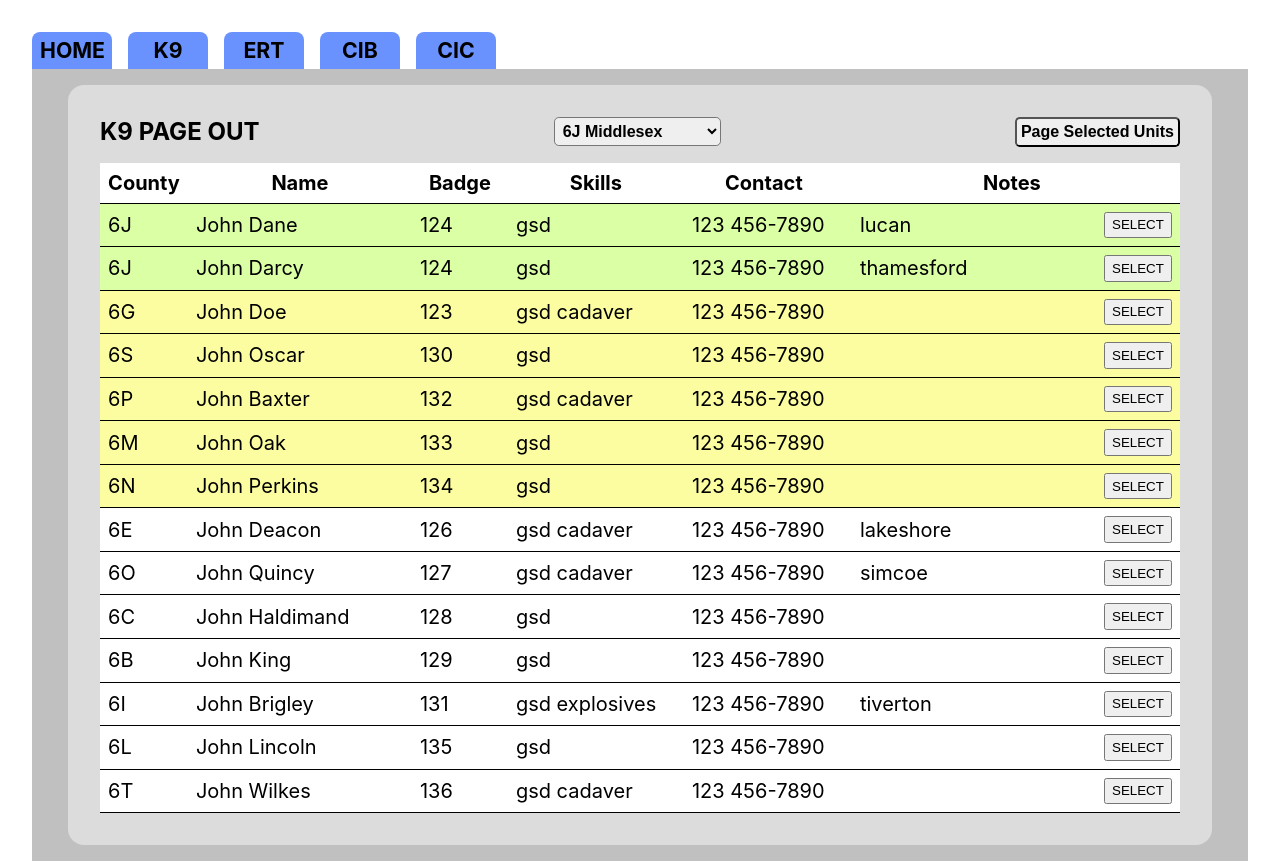
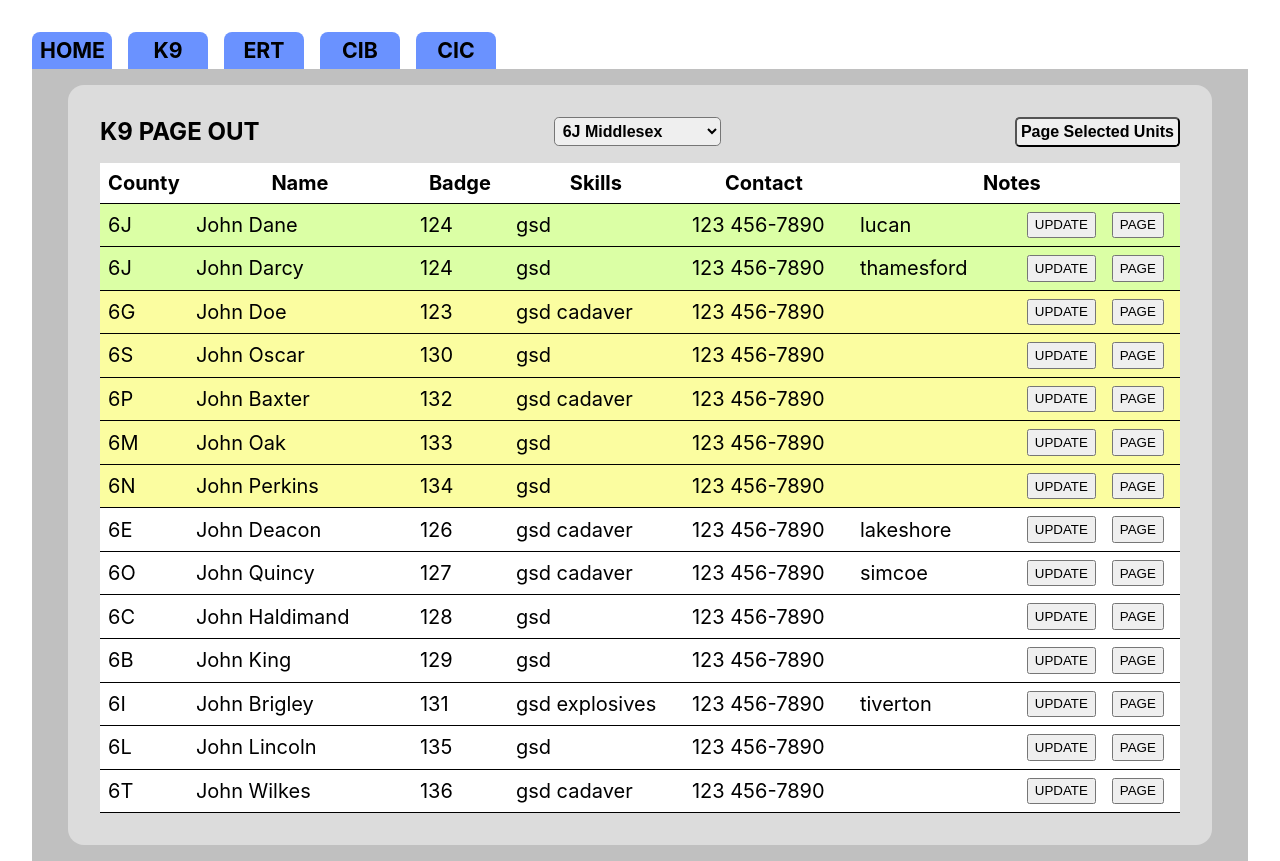
Before and after one commit to halmass822/HCO, a React (Vite) app: page /K9 in a window 1280 px wide. Built offline with nearby package versions, Linux system fonts and the light colour scheme.

Commit message:
unitedit modal initialized

```diff
--- a/src/App.jsx
+++ b/src/App.jsx
@@ -3,13 +3,15 @@ import TopBar from "./components/TopBar/TopBar";
 import "./App.css"
 import Modal from "./components/Modal/Modal";
 import React, { useState } from "react";
+import { useSelector } from "react-redux";
+import { formModalStateSelector } from "./store";
 
 export const FormDataContext = React.createContext();
 
 export default function App() {
 
     const [editFormData, setEditFormData] = useState("");
-    const [modalOpenState, setModalOpenState] = useState(false);
+    const modalOpenState = useSelector(formModalStateSelector)
 
     function handleEditUnit(targetUnitData) {
         setEditFormData(targetUnitData);
--- a/src/components/EditUnit/EditK9Unit.jsx
+++ b/src/components/EditUnit/EditK9Unit.jsx
@@ -1,15 +1,19 @@
 import React, { useState } from 'react'
+import { useSelector } from 'react-redux';
+import { formDataSelector } from '../../store';
 
-export default function EditK9Unit(props) {
+export default function EditK9Unit() {
 
-  const [badge, setBadge] = useState(props.unitInfo.badge);
-  const [officerName, setOfficerName] = useState(props.unitInfo.officer_name);
-  const [k9Name, setK9Name] = useState(props.unitInfo.k9_name);
-  const [regionLong, setRegionLong] = useState(props.unitInfo.regionLong);
-  const [skillset, setSkillset] = useState(props.unitInfo.skillset);
-  const [phoneNumber, setPhoneNumber] = useState(props.unitInfo.phone_number);
-  const [pageAt, setPageAt] = useState(props.unitInfo.page_at);
-  const [notes, setNotes] = useState(props.unitInfo.notes);
+  const unitInfo = useSelector(formDataSelector)
+
+  const [badge, setBadge] = useState(unitInfo.badge);
+  const [officerName, setOfficerName] = useState(unitInfo.officer_name);
+  const [k9Name, setK9Name] = useState(unitInfo.k9_name);
+  const [regionLong, setRegionLong] = useState(unitInfo.regionLong);
+  const [skillset, setSkillset] = useState(unitInfo.skillset);
+  const [phoneNumber, setPhoneNumber] = useState(unitInfo.phone_number);
+  const [pageAt, setPageAt] = useState(unitInfo.page_at);
+  const [notes, setNotes] = useState(unitInfo.notes);
 
   function handleSubmit(e) {
     e.preventDefault();
@@ -28,7 +32,7 @@ export default function EditK9Unit(props) {
           <input type="text" value={k9Name} onChange={(e) => setK9Name(e.target.value)} />
         </label>
         <label>Skillset:
-          {/* TODO - implement skillset array selection */}
+          <input type="text" value={skillset} onChange={(e) => setSkillset(e.target.value)} />
         </label>
         <label>Phone Number:
           <input type="text" value={phoneNumber} onChange={(e) => setPhoneNumber(e.target.value)} />
--- a/src/components/Modal/Modal.jsx
+++ b/src/components/Modal/Modal.jsx
@@ -1,14 +1,15 @@
 import React from 'react'
 import ReactDOM from 'react-dom';
 import "./Modal.css"
+import EditK9Unit from '../EditUnit/EditK9Unit';
 
 export default function Modal(props) {
-  if(!props.isOpen) return null;
+  if(!props.openStateProp) return null;
   return ReactDOM.createPortal(
     <>
     <div className="modal_overlay"></div>
     <div className="modal_div">
-      {props.children}
+      <EditK9Unit />
     </div>
     </>
   , document.getElementById("portal"));
--- a/src/components/UnitMembersRegional/UnitMemberRegionalRow.jsx
+++ b/src/components/UnitMembersRegional/UnitMemberRegionalRow.jsx
@@ -1,14 +1,16 @@
 import { useEffect, useState } from "react";
+import { useDispatch } from "react-redux";
+import { formDataSelector, setFormModalState, updateFormData } from "../../store";
 
 export default function UnitMemberRegionalRow(props) {
     const [isChecked, setIsChecked] = useState(false);
+    const dispatch = useDispatch();
 
     useEffect(() => {
         setIsChecked(props.selectedMembers.includes(props.details.page_at))
     }, [props.selectedMembers, props.details.page_at, props.selectedRegionProp2])
 
-    function handleCheck(e) {
-        e.preventDefault();
+    function handleUnitCheck() {
         const newChecked = !isChecked;
         setIsChecked(newChecked);
         if(newChecked) {
@@ -16,6 +18,11 @@ export default function UnitMemberRegionalRow(props) {
         } else {
             props.setSelectedMembers((prev) => prev.filter((x) => x !== props.details.page_at));
         }
+    }
+
+    function handleUnitUpdate() {
+        dispatch(setFormModalState(true));
+        dispatch(updateFormData(props.details));
     }
 
     return <tr className={`UnitMemberRegionalRow UnitMemberRegionalRow_${props.selectionRef} UnitMemberRegionalRow_${isChecked}_state`}>
@@ -26,7 +33,8 @@ export default function UnitMemberRegionalRow(props) {
         <td>{props.details.phone_number}</td>
         <td className={"UnitMemberRegionalRow_td_notes"}>
             <p>{props.details.notes}</p>
-            <button onClick={handleCheck} type="submit" className="UnitMemberRegionalRow_button">SELECT</button>
+            <button onClick={handleUnitUpdate} className="UnitMemberRegionalRow_button">UPDATE</button>
+            <button onClick={handleUnitCheck} className="UnitMemberRegionalRow_button">PAGE</button>
             </td>
     </tr>
 }
--- a/src/components/UnitMembersRegional/UnitMembersRegional.css
+++ b/src/components/UnitMembersRegional/UnitMembersRegional.css
@@ -89,4 +89,5 @@
 .UnitMemberRegionalRow_button {
     cursor: pointer;
     height: 1.66rem;
+    margin: 0 0.5rem;
 }
--- a/src/store.js
+++ b/src/store.js
@@ -7,22 +7,27 @@ const units = createSlice({
         "formData": {},
         "unitDataState": {
             "K9": initialK9Data
-        }
+        },
+        "formModalState": false
     },
     reducers: {
         updateUnits: (state, action) => {
-            state[action.payload.target] = action.payload
+            state[action.payload.target] = action.payload.data
         },
         updateFormData: (state, action) => {
             state.formData = action.payload
+        },
+        setFormModalState: (state, action) => {
+            state.formModalState = action.payload
         }
     }
 });
 
 export const unitSelector = (state) => state.unitData.unitDataState;
 export const formDataSelector = (state) => state.unitData.formData;
+export const formModalStateSelector = (state) => state.unitData.formModalState;
 
-export const { updateUnits, updateFormData } = units.actions;
+export const { updateUnits, updateFormData, setFormModalState } = units.actions;
 
 export default configureStore({
     reducer: {
```
